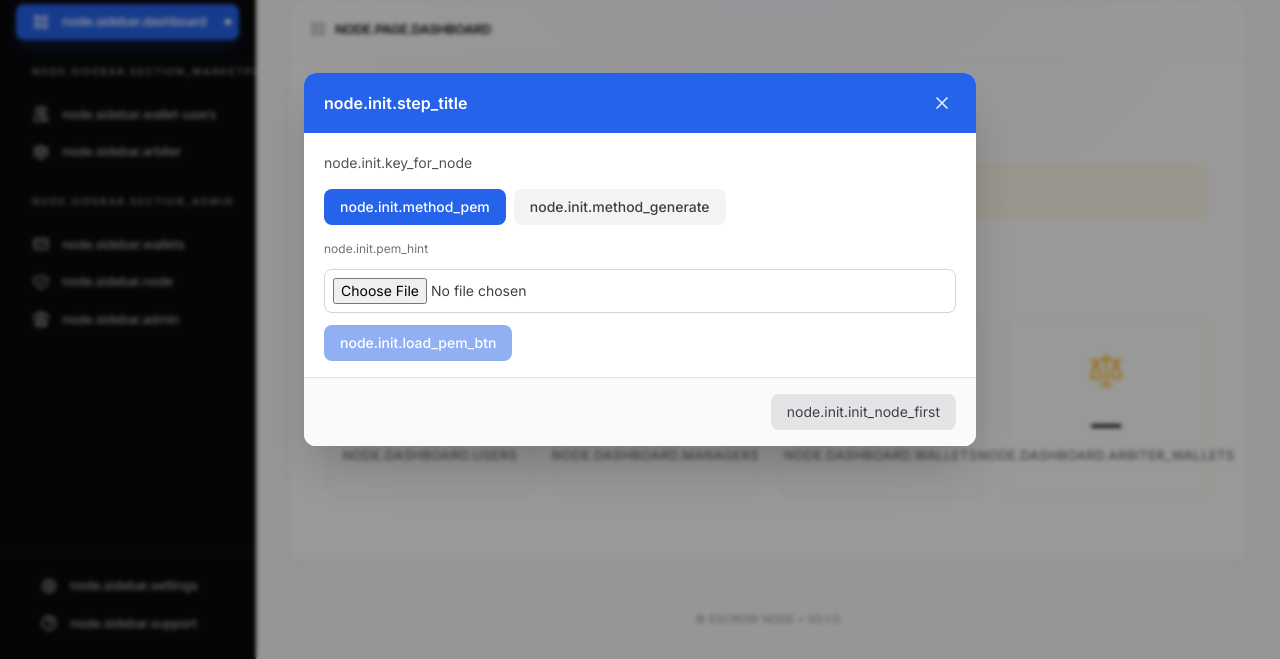
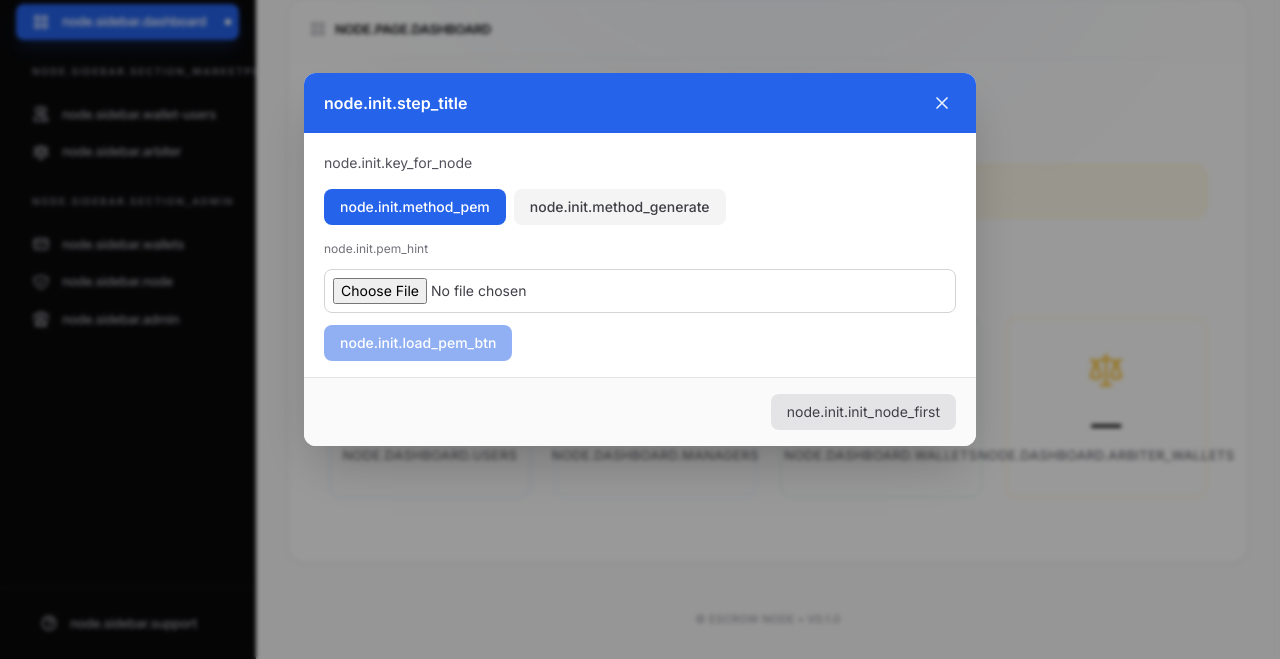
Before and after one commit to RuSwift/escrow, a FastAPI app: template web/templates/node/app.html in a window 1280 px wide. Shown: the part 141-800 px from the top of the page. Run offline with FastAPI, Linux system fonts and the light colour scheme; the template is opened without the code that fills it, so the values that code supplies are empty; some libraries are stand-ins or nearby versions.

Commit message:
done menu sidebar

```diff
--- a/i18n/translations/en.json
+++ b/i18n/translations/en.json
@@ -25,6 +25,8 @@
   "node.sidebar.admin": "Admin",
   "node.sidebar.settings": "Settings",
   "node.sidebar.support": "Support",
+  "node.support.description": "Our support team is ready to provide consultation and assistance on any questions.",
+  "node.support.telegram_text": "Contact us on Telegram:",
   "node.sidebar.section_tools": "Tools",
   "node.sidebar.section_marketplace": "Marketplace",
   "node.sidebar.section_admin": "Administrator",
--- a/i18n/translations/ru.json
+++ b/i18n/translations/ru.json
@@ -25,6 +25,8 @@
   "node.sidebar.admin": "Админ",
   "node.sidebar.settings": "Настройки",
   "node.sidebar.support": "Поддержка",
+  "node.support.description": "Наша команда поддержки готова провести консультацию и оказать помощь по любым вопросам.",
+  "node.support.telegram_text": "Связаться с нами в Telegram:",
   "node.sidebar.section_tools": "Инструменты",
   "node.sidebar.section_marketplace": "Маркетплейс",
   "node.sidebar.section_admin": "Администратор",
--- a/web/node.py
+++ b/web/node.py
@@ -56,8 +56,6 @@ def create_app() -> FastAPI:
         "/wallets": ("wallets", "wallets"),
         "/node": ("node", "node"),
         "/admin": ("admin", "admin"),
-        "/settings": ("settings", "settings"),
-        "/support": ("support", "support"),
     }
 
     def _node_context(
@@ -153,16 +151,6 @@ def create_app() -> FastAPI:
         initial_page, page_title_key = _PAGE_MAP["/admin"]
         return _maybe_login_page(request, settings, admin, initial_page, page_title_key)
 
-    @app.get("/settings", response_class=HTMLResponse)
-    async def settings_page(request: Request, settings: AppSettings, admin: AdminDepends):
-        initial_page, page_title_key = _PAGE_MAP["/settings"]
-        return _maybe_login_page(request, settings, admin, initial_page, page_title_key)
-
-    @app.get("/support", response_class=HTMLResponse)
-    async def support(request: Request, settings: AppSettings, admin: AdminDepends):
-        initial_page, page_title_key = _PAGE_MAP["/support"]
-        return _maybe_login_page(request, settings, admin, initial_page, page_title_key)
-
     return app
 
 
--- a/web/static/node/js/app.js
+++ b/web/static/node/js/app.js
@@ -11,7 +11,7 @@
     var initialPage = (el.getAttribute('data-initial-page') || 'dashboard').trim();
     var isNodeInitialized = el.getAttribute('data-is-node-initialized') === 'true';
 
-    var validPages = ['dashboard', 'wallet-users', 'arbiter', 'wallets', 'node', 'admin', 'settings', 'support'];
+    var validPages = ['dashboard', 'wallet-users', 'arbiter', 'wallets', 'node', 'admin'];
     if (validPages.indexOf(initialPage) === -1) {
         initialPage = 'dashboard';
     }
--- a/web/static/node/js/sidebar.js
+++ b/web/static/node/js/sidebar.js
@@ -22,7 +22,6 @@
         { page: 'wallets', label: 'Кошельки', section: 'admin' },
         { page: 'node', label: 'Нода', section: 'admin' },
         { page: 'admin', label: 'Админ', section: 'admin' },
-        { page: 'settings', label: 'Настройки', section: 'footer' },
         { page: 'support', label: 'Поддержка', section: 'footer' }
     ];
 
@@ -32,9 +31,7 @@
         'arbiter': '/arbiter',
         'wallets': '/wallets',
         'node': '/node',
-        'admin': '/admin',
-        'settings': '/settings',
-        'support': '/support'
+        'admin': '/admin'
     };
 
     function pathToPage(path) {
@@ -50,7 +47,8 @@
             appName: 'Escrow Node',
             currentPage: 'dashboard',
             ballTop: 0,
-            ballVisible: false
+            ballVisible: false,
+            showSupportModal: false
         },
         mounted: function() {
             var el = this.$el;
@@ -145,15 +143,15 @@
             '    </a>',
             '  </nav>',
             '  <div class="p-4 border-t border-zinc-900">',
-            '    <a href="/settings" data-page="settings" @click.prevent="go(\'settings\')" :class="currentPage === \'settings\' ? \'sidebar-item active\' : \'sidebar-item\'">',
-            '      <svg class="w-[18px] h-[18px] mr-3 shrink-0" fill="none" stroke="currentColor" viewBox="0 0 24 24"><path stroke-linecap="round" stroke-linejoin="round" stroke-width="2" d="M10.325 4.317c.426-1.756 2.924-1.756 3.35 0a1.724 1.724 0 002.573 1.066c1.543-.94 3.31.826 2.37 2.37a1.724 1.724 0 001.065 2.572c1.756.426 1.756 2.924 0 3.35a1.724 1.724 0 00-1.066 2.573c.94 1.543-.826 3.31-2.37 2.37a1.724 1.724 0 00-2.572 1.065c-.426 1.756-2.924 1.756-3.35 0a1.724 1.724 0 00-2.573-1.066c-1.543.94-3.31-.826-2.37-2.37a1.724 1.724 0 00-1.065-2.572c-1.756-.426-1.756-2.924 0-3.35a1.724 1.724 0 001.066-2.573c-.94-1.543.826-3.31 2.37-2.37.996.608 2.296.07 2.572-1.065z" /><path stroke-linecap="round" stroke-linejoin="round" stroke-width="2" d="M15 12a3 3 0 11-6 0 3 3 0 016 0z" /></svg>',
-            '      <span class="text-[13px] font-medium tracking-tight">[[ $t(\'node.sidebar.settings\') ]]</span>',
-            '    </a>',
-            '    <a href="/support" data-page="support" @click.prevent="go(\'support\')" :class="currentPage === \'support\' ? \'sidebar-item active\' : \'sidebar-item\'">',
+            '    <a href="#" class="sidebar-item" @click.prevent="showSupportModal = true">',
             '      <svg class="w-[18px] h-[18px] mr-3 shrink-0" fill="none" stroke="currentColor" viewBox="0 0 24 24"><path stroke-linecap="round" stroke-linejoin="round" stroke-width="2" d="M8.228 9c.549-1.165 2.03-2 3.772-2 2.21 0 4 1.343 4 3 0 1.4-1.278 2.575-3.006 2.907-.542.104-.994.54-.994 1.093m0 3h.01M21 12a9 9 0 11-18 0 9 9 0 0118 0z" /></svg>',
             '      <span class="text-[13px] font-medium tracking-tight">[[ $t(\'node.sidebar.support\') ]]</span>',
             '    </a>',
             '  </div>',
+            '  <modal :show="showSupportModal" :title="$t(\'node.sidebar.support\')" @close="showSupportModal = false">',
+            '    <p class="text-[13px] text-zinc-700 mb-3">[[ $t(\'node.support.description\') ]]</p>',
+            '    <p class="text-[13px] text-zinc-700">[[ $t(\'node.support.telegram_text\') ]] <a href="https://t.me/ruswift_support" target="_blank" rel="noopener noreferrer" class="text-blue-600 hover:underline font-medium">@ruswift_support</a></p>',
+            '  </modal>',
             '</div>'
         ].join('')
     });
--- a/web/static/node/js/support.js
+++ /dev/null
@@ -1,24 +0,0 @@
-/**
- * Vue 2 компонент: Поддержка
- * Подключение: после vue.min.js, перед app.js
- */
-Vue.component('support', {
-    delimiters: ['[[', ']]'],
-    props: { isNodeInitialized: { type: Boolean, default: false } },
-    template: `
-    <div class="p-8 bg-zinc-50/50 flex-1 overflow-y-auto">
-      <div class="max-w-7xl mx-auto">
-        <nav class="text-[13px] text-blue-600 font-semibold mb-6">Поддержка</nav>
-        <div class="bg-white rounded-2xl shadow-sm border border-zinc-200/60 overflow-hidden">
-          <div class="p-5 border-b border-zinc-100 bg-zinc-50/30 flex items-center gap-2">
-            <svg class="w-[18px] h-[18px] text-zinc-400 shrink-0" fill="none" stroke="currentColor" viewBox="0 0 24 24"><path stroke-linecap="round" stroke-linejoin="round" stroke-width="2" d="M8.228 9c.549-1.165 2.03-2 3.772-2 2.21 0 4 1.343 4 3 0 1.4-1.278 2.575-3.006 2.907-.542.104-.994.54-.994 1.093m0 3h.01M21 12a9 9 0 11-18 0 9 9 0 0118 0z" /></svg>
-            <span class="text-[13px] font-bold text-zinc-800 uppercase tracking-tight">Поддержка</span>
-          </div>
-          <div class="p-10 text-center">
-            <p class="text-zinc-500 text-[15px] font-medium">Страница в разработке</p>
-          </div>
-        </div>
-      </div>
-    </div>
-    `
-});
--- a/web/templates/node/app.html
+++ b/web/templates/node/app.html
@@ -14,8 +14,8 @@
 {% block scripts %}
 <script src="https://cdn.jsdelivr.net/npm/vue@2.7.16/dist/vue.min.js"></script>
 <script src="https://cdn.jsdelivr.net/npm/ethers@5.7.2/dist/ethers.umd.min.js"></script>
+<script src="/static/node/js/modal.js"></script>
 <script src="/static/node/js/sidebar.js"></script>
-<script src="/static/node/js/modal.js"></script>
 <script src="/static/node/js/node-init-modal.js"></script>
 <script src="/static/node/js/dashboard.js"></script>
 <script src="/static/node/js/wallet-users.js"></script>
@@ -25,6 +25,5 @@
 <script src="/static/node/js/node.js"></script>
 <script src="/static/node/js/admin.js"></script>
 <script src="/static/node/js/settings.js"></script>
-<script src="/static/node/js/support.js"></script>
 <script src="/static/node/js/app.js"></script>
 {% endblock %}
```
